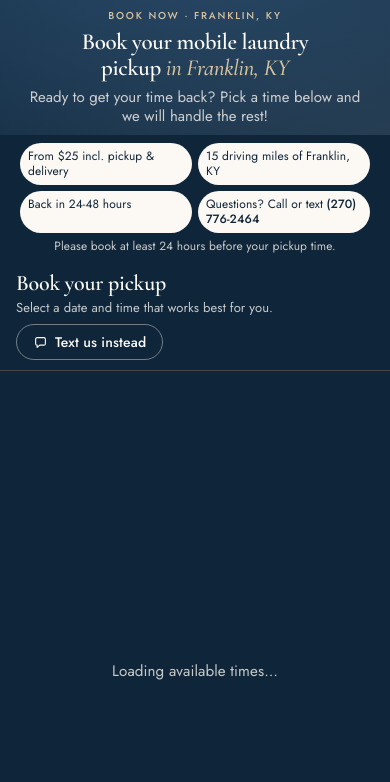
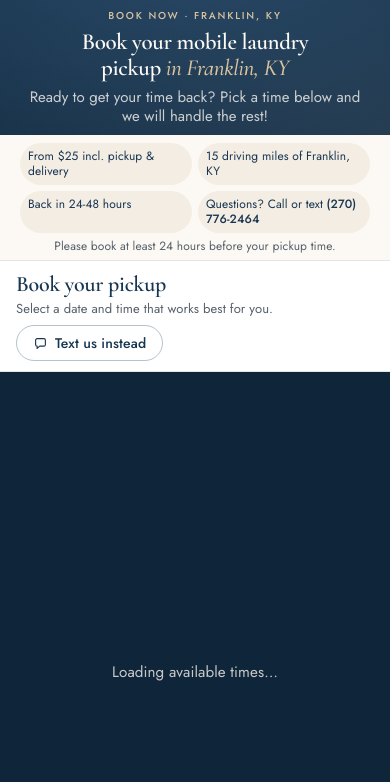
Before and after one commit to kmelvin99/kerrier-laundry-preview, a plain HTML site: page scheduling_page.html in a window 390 px wide. Shown: the part 62-844 px from the top of the page. Drawn offline with Linux system fonts and the light colour scheme; a script that the page names is missing.

Commit message:
Preview of kerrier-laundry 7453e27 (preview/booking-notice). Not the live site.

```diff
--- a/business.styles.css
+++ b/business.styles.css
@@ -1252,57 +1252,10 @@ html.menu-open .deals-tab { opacity: 0; visibility: hidden; }
 }
 
 /* ==========================================================
-   v22: Navy calendar blend. The card around the Cal.com
-   embed uses navy #0F2539 so the iframe has no cream seam.
-   Selected dates and highlights use cream #FCF9F4 with navy
-   text. On phones, the chips and 24-hour notice sit on the
-   same navy as the calendar (hero is already navy). Desktop
-   keeps the cream page; only the calendar card is navy.
-   Spacing is unchanged so the first bookable date stays on
-   the first phone screen. Brass is used only on a hairline.
+   v23: Navy only on the calendar iframe wrapper, so a short
+   iframe does not leave a cream gap below it. The card head,
+   chips, 24-hour notice, and page section are unchanged.
    ========================================================== */
-body.page-book .cal-card {
-    background: var(--navy-ink);
-    color: var(--cream);
-    border-color: var(--hairline-light);
-    box-shadow: none;
-}
-body.page-book .cal-card-head {
-    border-bottom-color: rgba(176, 141, 87, .35);
-}
-body.page-book .cal-card-head h2 { color: var(--cream); }
-body.page-book .cal-card-head p { color: var(--on-navy); }
-body.page-book .cal-text-btn {
-    color: var(--cream);
-    border-color: rgba(252, 249, 244, .42);
-}
-body.page-book .cal-text-btn:hover {
-    border-color: var(--cream);
-    background: rgba(252, 249, 244, .08);
-}
 body.page-book .cal-wrapper,
 body.page-book #my-cal-inline-15min { background: var(--navy-ink); }
 body.page-book .cal-wrapper::before { color: var(--on-navy); }
-
-@media (max-width: 833px) {
-    body.page-book #scheduling.section,
-    body.page-book #scheduling.section--after-band {
-        background: var(--navy-ink);
-        color: var(--cream);
-    }
-    body.page-book .book-notice,
-    body.page-book .book-note { color: var(--on-navy); }
-    body.page-book .book-quick li {
-        color: var(--navy-ink);
-        background: var(--cream);
-    }
-    body.page-book .book-quick li a { color: var(--navy-ink); }
-    body.page-book .cal-card {
-        border: 0;
-        box-shadow: none;
-    }
-    body.page-book .book-summary.card--navy {
-        border: 1px solid var(--hairline-light);
-        background: var(--navy) !important;
-    }
-}
--- a/scheduling_page.html
+++ b/scheduling_page.html
@@ -23,7 +23,7 @@
     <link rel="preconnect" href="https://res.cloudinary.com">
     <link rel="preload" href="fonts/cormorant-garamond-latin.woff2" as="font" type="font/woff2" crossorigin>
     <link rel="preload" href="fonts/jost-latin.woff2" as="font" type="font/woff2" crossorigin>
-    <link rel="stylesheet" href="business.styles.css?v=22">
+    <link rel="stylesheet" href="business.styles.css?v=23">
     <script>document.documentElement.classList.add("js");</script>
     <script>
         if (!location.hash) {
```
Also changed, not shown: about.html (+1 -1 lines), faq.html (+1 -1 lines), index.html (+1 -1 lines), services.html (+1 -1 lines), 1 other file.
